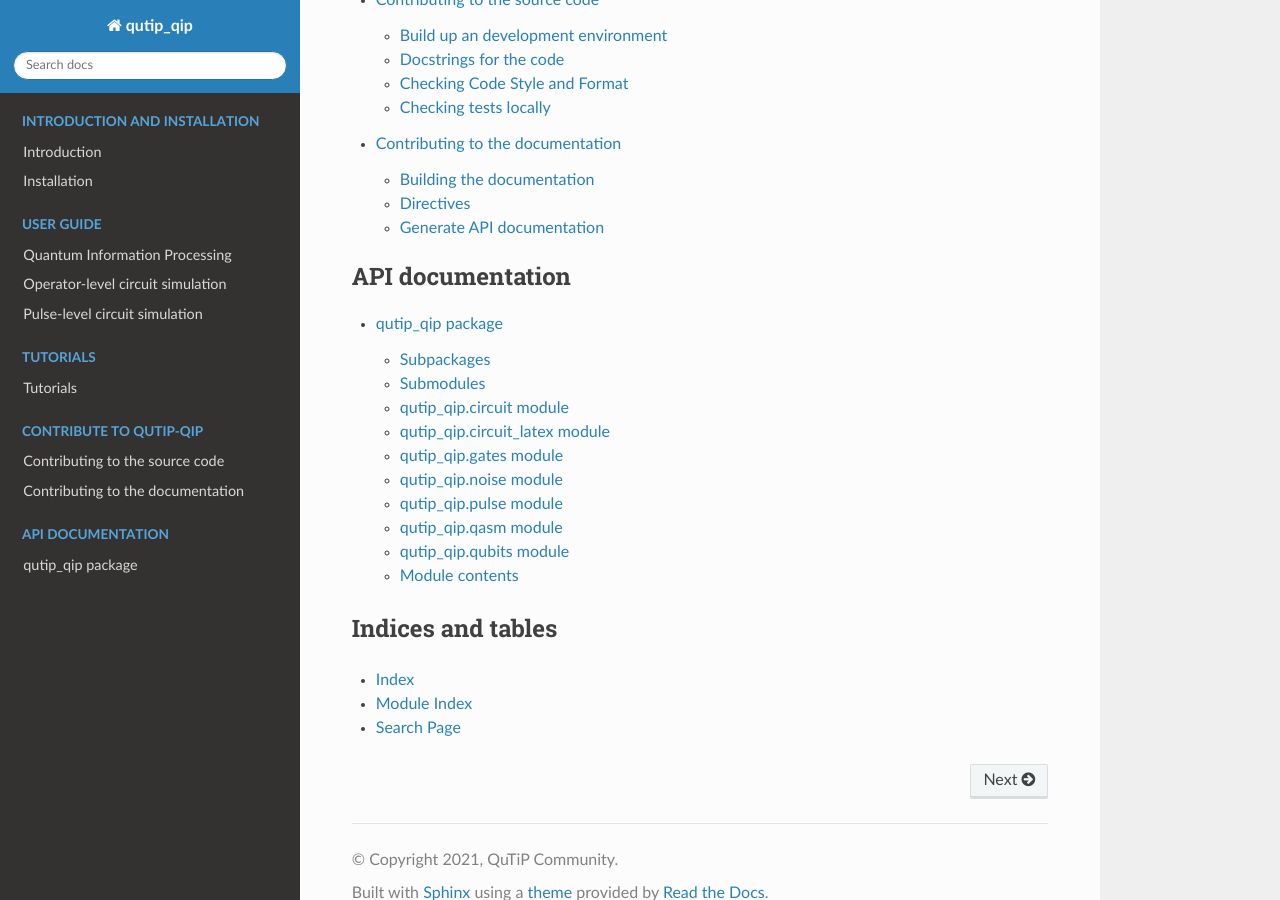
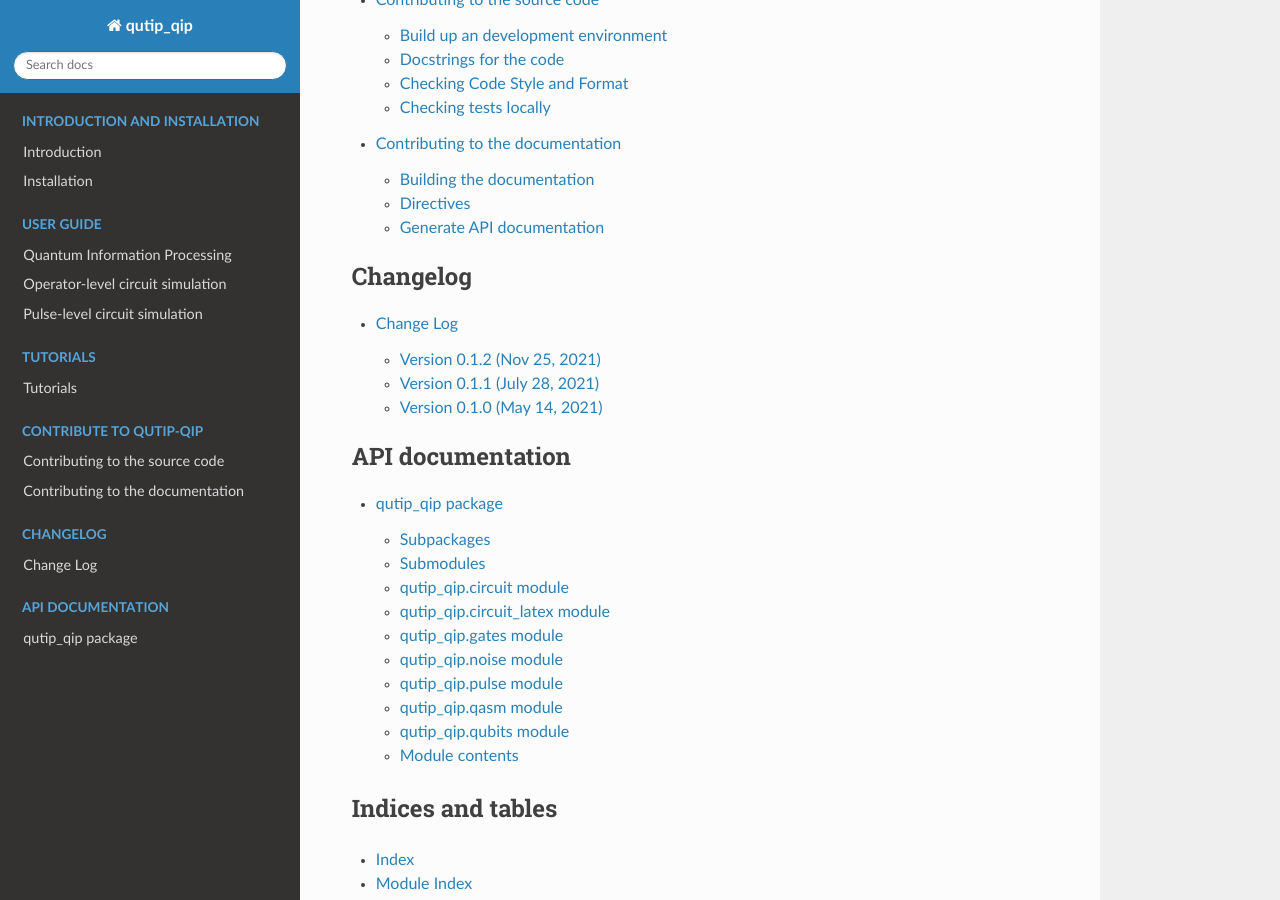
Before and after one commit to qutip/qutip-qip, a Sphinx documentation site: the page built from doc/source/index.rst, in a window 1280 px wide and 900 px high, scrolled down 1441 px. Built offline with Sphinx 7.4.7 and the Read the Docs theme 2.0.0, drawn with Linux system fonts in a browser that asks for light colours; some of the changed lines change nothing that is shown.

Commit message:
Update Changelog

```diff
--- /dev/null
+++ b/doc/source/changelog.rst
@@ -0,0 +1,57 @@
+.. _changelog:
+
+**********
+Change Log
+**********
+
+Version 0.1.2 (Nov 25, 2021)
+++++++++++++++++++++++++++++
+This micro release adds more thorough documentation for the project and fixes a few bugs in :obj:`.QubitCircuit` and :obj:`.Processor`.
+
+PRs are collected at `https://github.com/qutip/qutip-qip/milestone/4?closed=1 <https://github.com/qutip/qutip-qip/milestone/4?closed=1>`_.
+
+Improvements
+------------
+-  Efficient Hadamard transform. (`#103 <https://github.com/qutip/qutip-qip/pull/103>`_)
+-  Make circuit latex code accessible in `QubitCircuit`. (`#108 <https://github.com/qutip/qutip-qip/pull/108>`_)
+
+
+Bug Fixes
+----------
+-  Fix the leaking noise objects in `Processor`. (`#89 <https://github.com/qutip/qutip-qip/pull/89>`_)
+-  Fix a bug in time-dependent collapse operators in  `Processor`. (`#107 <https://github.com/qutip/qutip-qip/pull/107>`_)
+
+
+Version 0.1.1 (July 28, 2021)
++++++++++++++++++++++++++++++
+
+This micro release adds more thorough documentation for the project and fixes a few bugs in :obj:`.QubitCircuit` and :obj:`.Processor`.
+
+PRs are collected `here <https://github.com/qutip/qutip-qip/milestone/2?closed=1>`_.
+
+Improvements
+------------
+-  Improve the documentation.
+-  Workflows for releases and automatically building the documentation, migrated from ``qutip``. (`#49 <https://github.com/qutip/qutip-qip/pull/49>`_, `#78 <https://github.com/qutip/qutip-qip/pull/78>`_)
+-  The part of tex code taken from circuit is removed due to licence issue. Instead, the latex code now requires the user to install `qcircuit` in advance. (`#61 <https://github.com/qutip/qutip-qip/pull/61>`_)
+-  Rename :obj:`.Noise.get_noisy_dynamics` with :obj:`.Noise.get_noisy_pulses`. The new name is more appropriate because it returns a list of :obj:`.Pulse`, not a ``QobjEvo``. The old API is deprecated. (`#76 <https://github.com/qutip/qutip-qip/pull/76>`_)
+-  Add more thorough documentation for installing external dependencies for circuit plotting. (`#65 <https://github.com/qutip/qutip-qip/pull/65>`_)
+
+Bug Fixes
+---------
+-  Add the missing drift Hamiltonian to the method :obj:`.Processor.run_analytically`. It was missing because only the control part of the Hamiltonian is added. (`#74 <https://github.com/qutip/qutip-qip/pull/74>`_)
+-  Fix a few bugs in :obj:`.QubitCircuit`: Make `QubitCircuit.propagators_no_expand` private. It will be removed and replaced by :obj:`.QubitCircuit.propagators`. The attributes :obj:`.QubitCircuit.U_list` is also removed. (`#66 <https://github.com/qutip/qutip-qip/pull/66>`_)
+
+Developer Changes
+-----------------
+-  Documentation is moved from ``/docs`` to ``/doc``. (`#49 <https://github.com/qutip/qutip-qip/pull/49>`_, `#78 <https://github.com/qutip/qutip-qip/pull/78>`_)
+
+
+Version 0.1.0 (May 14, 2021)
+++++++++++++++++++++++++++++
+
+This is the first release of qutip-qip, the Quantum Information Processing package in QuTiP.
+
+The qutip-qip package used to be a module ``qutip.qip`` under `QuTiP (Quantum Toolbox in Python) <http://qutip.org/index.html>`_. From QuTiP 5.0, the community has decided to decrease the size of the core QuTiP package by reducing the external dependencies, in order to simplify maintenance. Hence a few modules are separated from the core QuTiP and will become QuTiP family packages. They are still maintained by the QuTiP team but hosted under different repositories in the `QuTiP organization <https://github.com/qutip>`_.
+
+The qutip-qip package, QuTiP quantum information processing, aims at providing basic tools for quantum computing simulation both for simple quantum algorithm design and for experimental realization. Compared to other libraries for quantum information processing, qutip-qip puts additional emphasis on the physics layer and the interaction with the QuTiP package. The package offers two different approaches for simulating quantum circuits, one with :obj:`.QubitCircuit` calculating unitary evolution under quantum gates by matrix product, another called :obj:`.Processor` using open system solvers in QuTiP to simulate the execution of quantum circuits on a noisy quantum device.
--- a/doc/source/index.rst
+++ b/doc/source/index.rst
@@ -38,6 +38,12 @@ qutip-qip: QuTiP quantum information processing
 
 .. toctree::
     :maxdepth: 2
+    :caption: Changelog
+
+    changelog.rst
+
+.. toctree::
+    :maxdepth: 2
     :caption: API documentation
 
     _apidoc/qutip_qip.rst
```
